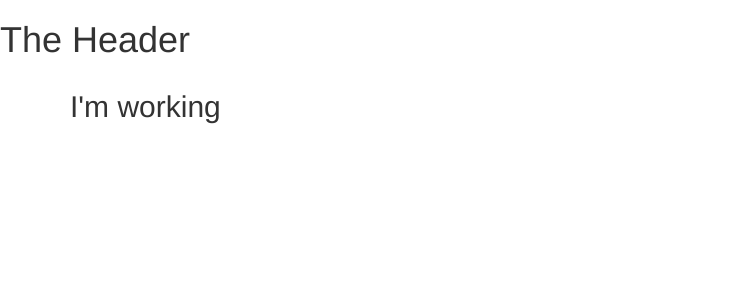
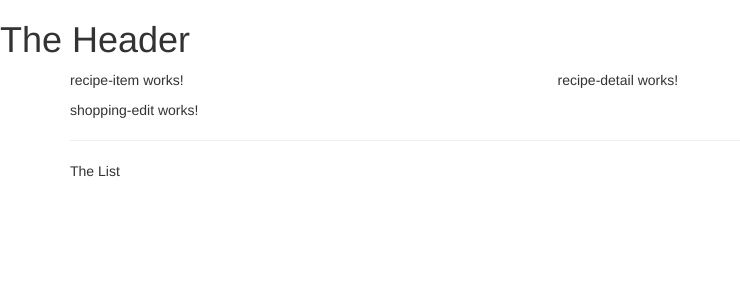
Before and after one commit to SaintLau/recipes-shopping-list-project, an Angular app: page / in a window 1280 px wide. Shown: the top 300 px of the page, without its empty margins (0-740 px from the left). Built offline with nearby package versions, Linux system fonts and the light colour scheme.

Commit message:
started the base components to output

```diff
--- a/src/app/app.component.html
+++ b/src/app/app.component.html
@@ -2,7 +2,8 @@
 <div class="container">
   <div class="row">
     <div class="col-md-12">
-      <h2>I'm working</h2>
+      <app-recipes></app-recipes>
+      <app-shopping-list></app-shopping-list>
     </div>
   </div>
 </div>
--- a/src/app/recipes/recipe-list/recipe-list.component.html
+++ b/src/app/recipes/recipe-list/recipe-list.component.html
@@ -1 +1 @@
-<p>recipe-list works!</p>
+<app-recipe-item></app-recipe-item>
--- a/src/app/recipes/recipes.component.html
+++ b/src/app/recipes/recipes.component.html
@@ -1 +1,8 @@
-<p>recipes works!</p>
+<div class="row">
+  <div class="col-md-5">
+    <app-recipe-list></app-recipe-list>
+  </div>
+  <div class="col-md-7">
+    <app-recipe-detail></app-recipe-detail>
+  </div>
+</div>
--- a/src/app/shopping-list/shopping-list.component.html
+++ b/src/app/shopping-list/shopping-list.component.html
@@ -1 +1,7 @@
-<p>shopping-list works!</p>
+<div class="row">
+  <div class="col-xs-10">
+    <app-shopping-edit></app-shopping-edit>
+    <hr>
+    <p>The List</p>
+  </div>
+</div>
```
